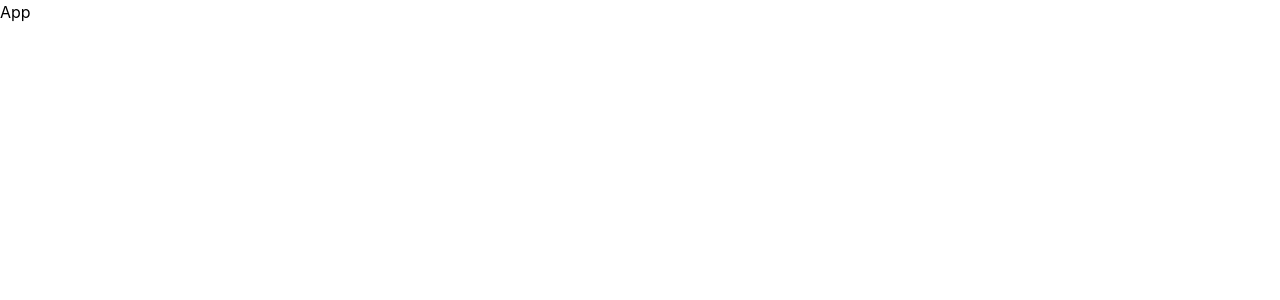
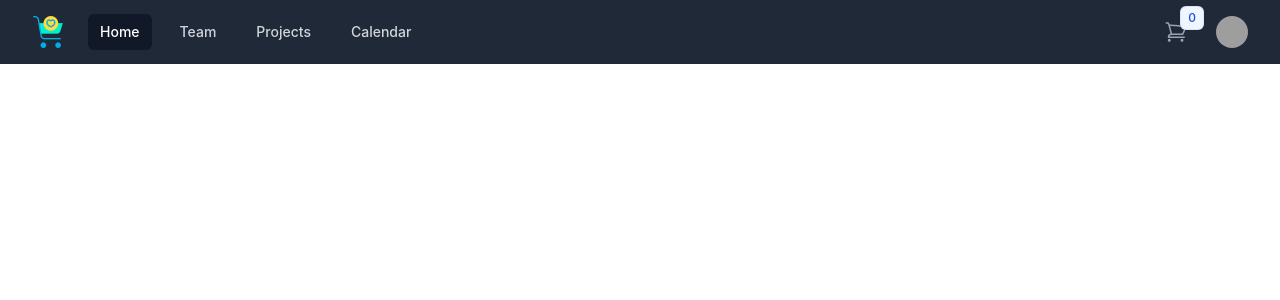
Before and after one commit to vikasmittal7011/myShop-Frontend-, a React (Create React App) app: page / in a window 1280 px wide. Shown: the top 300 px of the page. Built offline with nearby package versions, Linux system fonts and the light colour scheme; grey boxes are pictures that could not be loaded.

Commit message:
Complete navbar

```diff
--- a/src/App.js
+++ b/src/App.js
@@ -1,9 +1,16 @@
-import React from 'react'
+import React from "react";
+import { BrowserRouter, Route, Routes } from "react-router-dom";
+import NavBar from "./pages/NavBar";
 
 const App = () => {
   return (
-    <div>App</div>
-  )
-}
+    <BrowserRouter>
+      <NavBar />
+      <Routes>
+        <Route />
+      </Routes>
+    </BrowserRouter>
+  );
+};
 
-export default App
+export default App;
--- /dev/null
+++ b/src/components/navbar/CardIcon.js
@@ -0,0 +1,25 @@
+import React from "react";
+
+import ProfileMenu from "./ProfileMenu";
+import { ShoppingCartIcon } from "@heroicons/react/24/outline";
+
+const CardIcon = () => {
+  return (
+    <div className="absolute inset-y-0 right-0 flex items-center pr-2 sm:static sm:inset-auto sm:ml-6 sm:pr-0">
+      <button
+        type="button"
+        className="relative rounded-full bg-gray-800 p-1 text-gray-400 hover:text-white focus:outline-none focus:ring-2 focus:ring-white focus:ring-offset-2 focus:ring-offset-gray-800 z-0"
+      >
+        <span className="absolute -inset-1.5" />
+        <span className="sr-only">View notifications</span>
+        <ShoppingCartIcon className="h-6 w-6" aria-hidden="true" />
+      </button>
+      <span className="inline-flex items-center rounded-md bg-blue-50 mb-7 -ml-3 px-2 py-1 text-xs font-medium text-blue-700 ring-1 ring-inset ring-blue-700/10 z-10">
+        0
+      </span>
+      <ProfileMenu />
+    </div>
+  );
+};
+
+export default CardIcon;
--- /dev/null
+++ b/src/components/navbar/Links.js
@@ -0,0 +1,24 @@
+import React from "react";
+
+import { Link } from "react-router-dom";
+
+const Links = ({ className, to, name, history, onClick }) => {
+  const baseClass = "rounded-md px-3 py-2 text-sm font-medium";
+
+  const currentClassess =
+    to === history
+      ? `bg-gray-900 text-white ${baseClass}`
+      : `text-gray-300 hover:bg-gray-700 hover:text-white ${baseClass}`;
+
+  return (
+    <Link
+      to={to}
+      className={`${className || currentClassess}`}
+      onClick={onClick}
+    >
+      {name}
+    </Link>
+  );
+};
+
+export default Links;
--- /dev/null
+++ b/src/components/navbar/MainLinks.js
@@ -0,0 +1,39 @@
+import React from "react";
+import { useLocation, useNavigate } from "react-router-dom";
+
+import Links from "./Links";
+import logo from "../../assets/logo.png";
+import { navLinks } from "../../utils/constant";
+
+const MainLinks = () => {
+  const history = useLocation();
+  const navigate = useNavigate();
+  return (
+    <>
+      <div className="flex flex-1 items-center justify-center sm:items-stretch sm:justify-start">
+        <div
+          className="flex flex-shrink-0 items-center"
+          onClick={() => {
+            navigate("/");
+          }}
+        >
+          <img className="h-8 w-auto cursor-pointer" src={logo} alt="My Shop" />
+        </div>
+        <div className="hidden sm:ml-6 sm:block">
+          <div className="flex space-x-4">
+            {navLinks.map((item) => (
+              <Links
+                key={item.name}
+                history={history.pathname}
+                to={item.href}
+                name={item.name}
+              />
+            ))}
+          </div>
+        </div>
+      </div>
+    </>
+  );
+};
+
+export default MainLinks;
--- /dev/null
+++ b/src/components/navbar/MobileButton.js
@@ -0,0 +1,24 @@
+import { Disclosure } from "@headlessui/react";
+import { Bars3Icon, XMarkIcon } from "@heroicons/react/24/outline";
+import React from "react";
+
+const MobileButton = ({ open, clickRef }) => {
+  return (
+    <div className="absolute inset-y-0 left-0 flex items-center sm:hidden">
+      <Disclosure.Button
+        ref={clickRef}
+        className="relative inline-flex items-center justify-center rounded-md p-2 text-gray-400 hover:bg-gray-700 hover:text-white focus:outline-none focus:ring-2 focus:ring-inset focus:ring-white"
+      >
+        <span className="absolute -inset-0.5" />
+        <span className="sr-only">Open main menu</span>
+        {open ? (
+          <XMarkIcon className="block h-6 w-6" aria-hidden="true" />
+        ) : (
+          <Bars3Icon className="block h-6 w-6" aria-hidden="true" />
+        )}
+      </Disclosure.Button>
+    </div>
+  );
+};
+
+export default MobileButton;
--- /dev/null
+++ b/src/components/navbar/MobileLinks.js
@@ -0,0 +1,34 @@
+import { Disclosure } from "@headlessui/react";
+import React from "react";
+
+import Links from "./Links";
+import { classNames, navLinks } from "../../utils/constant";
+
+const MobileLinks = ({ changeRef }) => {
+  return (
+    <Disclosure.Panel className="sm:hidden">
+      <div className="space-y-1 px-2 pb-3 pt-2">
+        {navLinks.map((item) => (
+          <Links
+            key={item.name}
+            as="Link"
+            to={item.href}
+            className={classNames(
+              item.current
+                ? "bg-gray-900 text-white"
+                : "text-gray-300 hover:bg-gray-700 hover:text-white",
+              "block rounded-md px-3 py-2 text-base font-medium"
+            )}
+            aria-current={item.current ? "page" : undefined}
+            name={item.name}
+            onClick={() => {
+              changeRef();
+            }}
+          />
+        ))}
+      </div>
+    </Disclosure.Panel>
+  );
+};
+
+export default MobileLinks;
--- /dev/null
+++ b/src/components/navbar/ProfileMenu.js
@@ -0,0 +1,51 @@
+import { Menu, Transition } from "@headlessui/react";
+import React, { Fragment } from "react";
+
+import Links from "./Links";
+import { classNames, profileLinks } from "../../utils/constant";
+
+const ProfileMenu = () => {
+  return (
+    <Menu as="div" className="relative ml-3">
+      <div>
+        <Menu.Button className="relative flex rounded-full bg-gray-800 text-sm focus:outline-none focus:ring-2 focus:ring-white focus:ring-offset-2 focus:ring-offset-gray-800">
+          <span className="absolute -inset-1.5" />
+          <span className="sr-only">Open user menu</span>
+          <img
+            className="h-8 w-8 rounded-full"
+            src="https://images.unsplash.com/photo-1472099645785-5658abf4ff4e?ixlib=rb-1.2.1&ixid=eyJhcHBfaWQiOjEyMDd9&auto=format&fit=facearea&facepad=2&w=256&h=256&q=80"
+            alt=""
+          />
+        </Menu.Button>
+      </div>
+      <Transition
+        as={Fragment}
+        enter="transition ease-out duration-100"
+        enterFrom="transform opacity-0 scale-95"
+        enterTo="transform opacity-100 scale-100"
+        leave="transition ease-in duration-75"
+        leaveFrom="transform opacity-100 scale-100"
+        leaveTo="transform opacity-0 scale-95"
+      >
+        <Menu.Items className="absolute right-0 z-10 mt-2 w-48 origin-top-right rounded-md bg-white py-1 shadow-lg ring-1 ring-black ring-opacity-5 focus:outline-none">
+          {profileLinks.map((item) => (
+            <Menu.Item key={item.name}>
+              {({ active }) => (
+                <Links
+                  to={item.href}
+                  className={classNames(
+                    active ? "bg-gray-100" : "",
+                    "block px-4 py-2 text-sm text-gray-700"
+                  )}
+                  name={item.name}
+                />
+              )}
+            </Menu.Item>
+          ))}
+        </Menu.Items>
+      </Transition>
+    </Menu>
+  );
+};
+
+export default ProfileMenu;
--- /dev/null
+++ b/src/pages/NavBar.js
@@ -0,0 +1,34 @@
+import React, { useRef } from "react";
+import { Disclosure } from "@headlessui/react";
+
+import MobileButton from "../components/navbar/MobileButton";
+import MobileLinks from "../components/navbar/MobileLinks";
+import MainLinks from "../components/navbar/MainLinks";
+import CardIcon from "../components/navbar/CardIcon";
+
+const NavBar = () => {
+  const clickRef = useRef(null);
+
+  const manageRef = () => {
+    clickRef.current.click();
+  };
+
+  return (
+    <Disclosure as="nav" className="bg-gray-800">
+      {({ open }) => (
+        <>
+          <div className="mx-auto max-w-7xl px-2 sm:px-6 lg:px-8">
+            <div className="relative flex h-16 items-center justify-between">
+              <MobileButton open={open} clickRef={clickRef} />
+              <MainLinks />
+              <CardIcon />
+            </div>
+          </div>
+          <MobileLinks changeRef={manageRef} />
+        </>
+      )}
+    </Disclosure>
+  );
+};
+
+export default NavBar;
```
Also changed, not shown: src/assets/logo.png (added).
